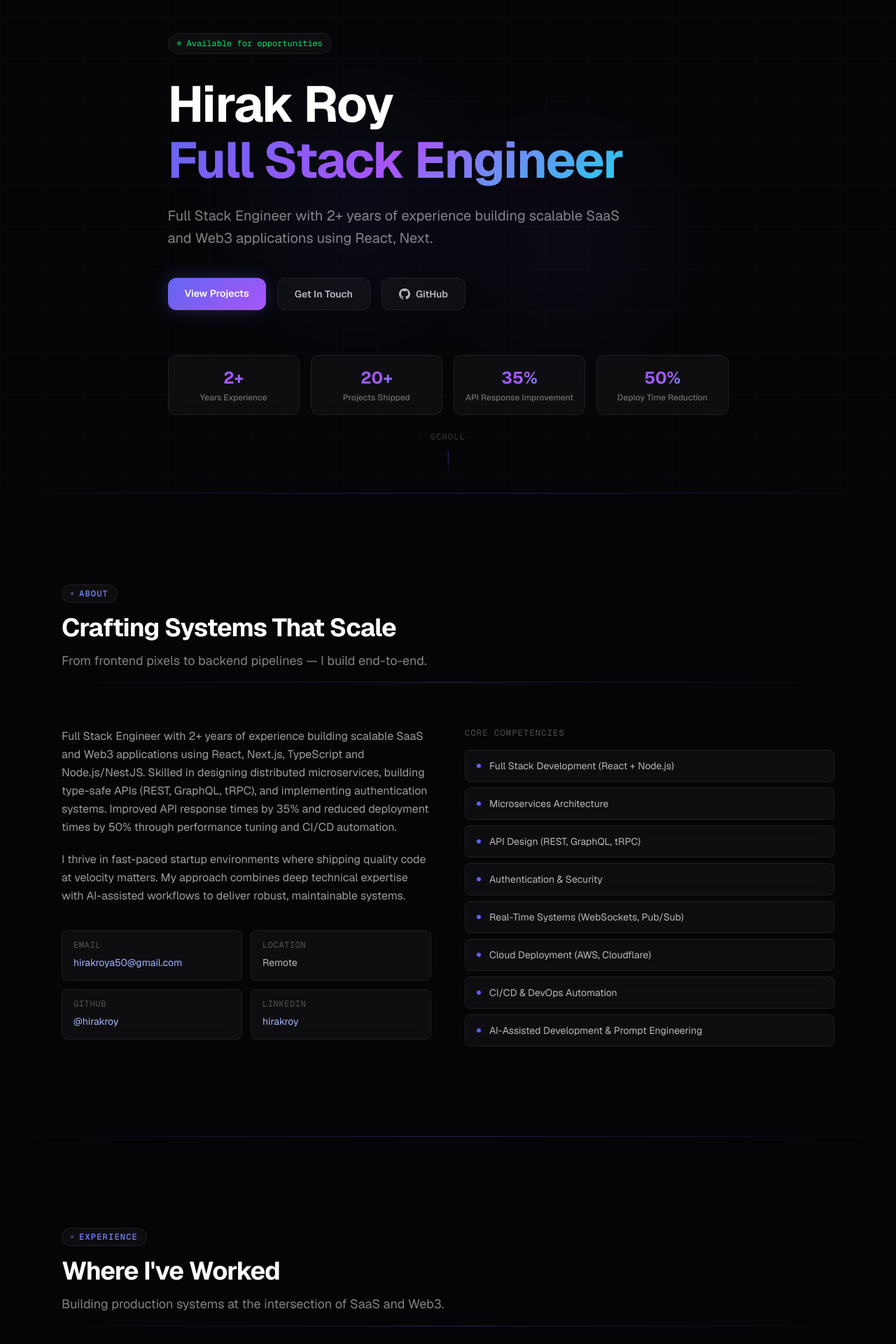
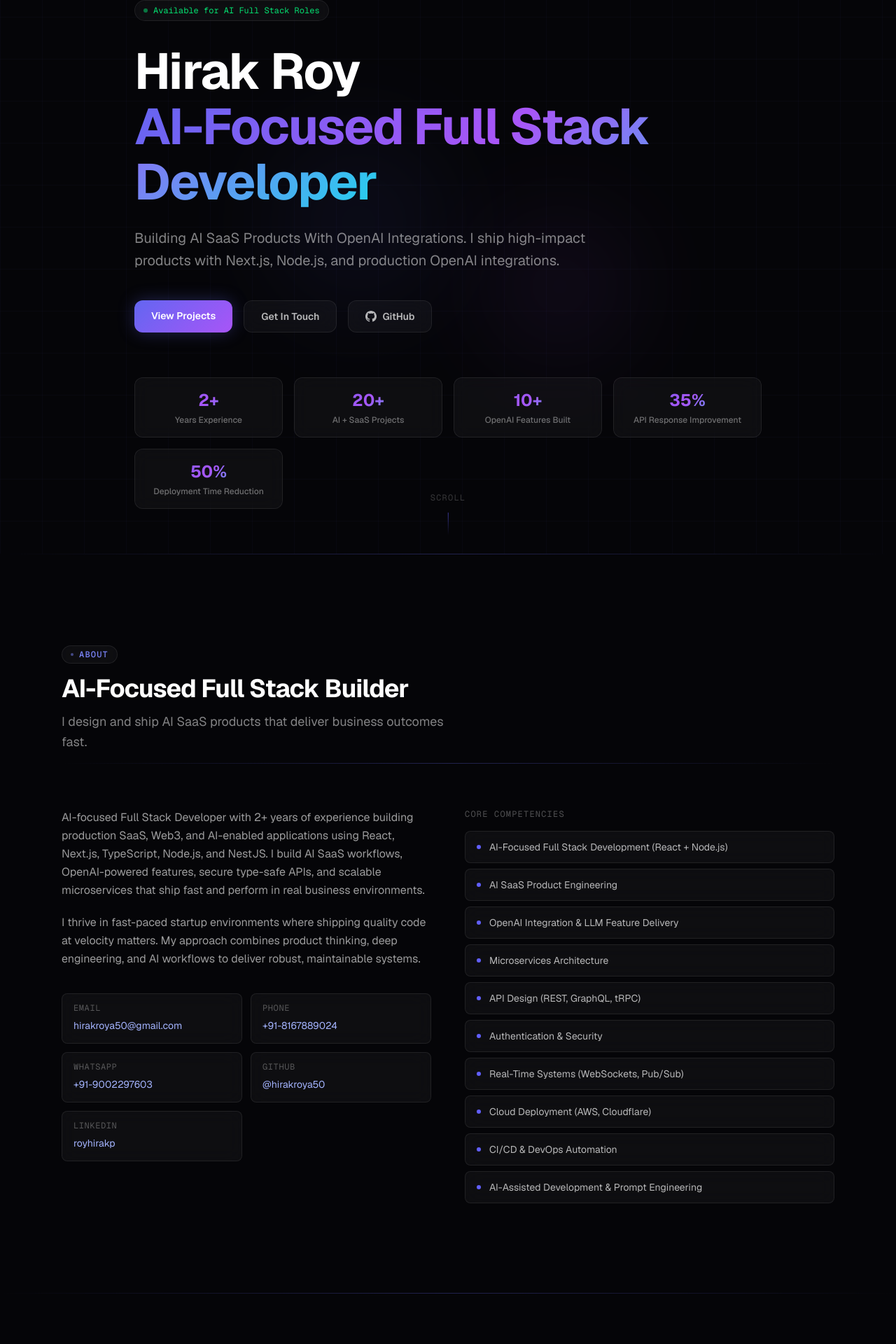
Before and after one commit to hirakroya50/portfolio, a Next.js app: page / in a window 1280 px wide. Shown: the part 96-2016 px from the top of the page at 70% size. Built offline with nearby package versions, Linux system fonts and the light colour scheme.

Commit message:
Update portfolio to reflect AI-focused full stack development expertise and enhance project descriptions

```diff
--- a/app/layout.tsx
+++ b/app/layout.tsx
@@ -13,21 +13,22 @@ const geistMono = Geist_Mono({
 });
 
 export const metadata: Metadata = {
-  title: "Hirak Roy — Full Stack Engineer",
+  title: "Hirak Roy — AI-Focused Full Stack Developer",
   description:
-    "Full Stack Engineer building scalable SaaS & Web3 applications. Specializing in React, Next.js, TypeScript, Node.js, and distributed microservices.",
+    "AI-focused full stack developer building AI SaaS products, OpenAI-powered features, and scalable web platforms with Next.js, TypeScript, and Node.js.",
   keywords: [
-    "Full Stack Engineer",
+    "AI Full Stack Developer",
+    "OpenAI Integration",
+    "AI SaaS Developer",
     "React",
     "Next.js",
     "TypeScript",
-    "Web3",
-    "SaaS",
+    "Node.js",
   ],
   authors: [{ name: "Hirak Roy" }],
   openGraph: {
-    title: "Hirak Roy — Full Stack Engineer",
-    description: "Building scalable SaaS & Web3 applications",
+    title: "Hirak Roy — AI-Focused Full Stack Developer",
+    description: "Building AI SaaS products with production OpenAI integrations",
     type: "website",
   },
 };
--- a/components/sections/About.tsx
+++ b/components/sections/About.tsx
@@ -12,8 +12,8 @@ export default function About() {
         <FadeIn>
           <SectionHeading
             badge="About"
-            title="Crafting Systems That Scale"
-            subtitle="From frontend pixels to backend pipelines — I build end-to-end."
+            title="AI-Focused Full Stack Builder"
+            subtitle="I design and ship AI SaaS products that deliver business outcomes fast."
           />
         </FadeIn>
 
@@ -24,8 +24,8 @@ export default function About() {
               <p>{profile.summary}</p>
               <p>
                 I thrive in fast-paced startup environments where shipping
-                quality code at velocity matters. My approach combines deep
-                technical expertise with AI-assisted workflows to deliver
+                quality code at velocity matters. My approach combines product
+                thinking, deep engineering, and AI workflows to deliver
                 robust, maintainable systems.
               </p>
 
@@ -37,11 +37,20 @@ export default function About() {
                     value: profile.email,
                     href: `mailto:${profile.email}`,
                   },
-                  { label: "Location", value: profile.location, href: null },
-                  { label: "GitHub", value: "@hirakroy", href: profile.github },
+                  { label: "Phone", value: profile.phone, href: `tel:${profile.phone}` },
+                  {
+                    label: "WhatsApp",
+                    value: profile.whatsapp,
+                    href: `https://wa.me/919002297603`,
+                  },
+                  {
+                    label: "GitHub",
+                    value: "@hirakroya50",
+                    href: profile.github,
+                  },
                   {
                     label: "LinkedIn",
-                    value: "hirakroy",
+                    value: "royhirakp",
                     href: profile.linkedin,
                   },
                 ].map((item) => (
--- a/components/sections/Contact.tsx
+++ b/components/sections/Contact.tsx
@@ -21,8 +21,8 @@ export default function Contact() {
         <FadeIn>
           <SectionHeading
             badge="Contact"
-            title="Let's Work Together"
-            subtitle="Open to full-time roles, contract work, and interesting collaborations."
+            title="Hire Me For AI + Full Stack Roles"
+            subtitle="Open to immediate opportunities in AI SaaS, full-stack engineering, and product-focused teams."
           />
         </FadeIn>
 
@@ -43,10 +43,10 @@ export default function Contact() {
               />
               <div className="relative z-10">
                 <p className="text-white/60 text-base leading-relaxed mb-8">
-                  I&apos;m always excited to hear about new opportunities and
-                  interesting projects. Whether you need a full-stack engineer
-                  for your SaaS product, Web3 platform, or need help
-                  architecting scalable systems - let&apos;s talk.
+                  I&apos;m actively looking for strong product engineering teams
+                  where I can build AI-first SaaS experiences, production
+                  OpenAI integrations, and scalable full-stack systems. If
+                  you&apos;re hiring, I can join quickly.
                 </p>
                 <div className="flex flex-wrap gap-4">
                   <motion.a
@@ -89,14 +89,25 @@ export default function Contact() {
                 },
                 {
                   label: "GitHub",
-                  value: "github.com/hirakroy",
+                  value: "github.com/hirakroya50",
                   href: profile.github,
                   external: true,
                 },
                 {
                   label: "LinkedIn",
-                  value: "linkedin.com/in/hirakroy",
+                  value: "linkedin.com/in/royhirakp",
                   href: profile.linkedin,
+                  external: true,
+                },
+                {
+                  label: "Phone",
+                  value: profile.phone,
+                  href: `tel:${profile.phone}`,
+                },
+                {
+                  label: "WhatsApp",
+                  value: profile.whatsapp,
+                  href: "https://wa.me/919002297603",
                   external: true,
                 },
               ].map((item) => (
--- a/components/sections/Experience.tsx
+++ b/components/sections/Experience.tsx
@@ -12,7 +12,7 @@ export default function Experience() {
           <SectionHeading
             badge="Experience"
             title="Where I've Worked"
-            subtitle="Building production systems at the intersection of SaaS and Web3."
+            subtitle="Shipping AI SaaS, full-stack platforms, and scalable microservices in production."
           />
         </FadeIn>
 
--- a/components/sections/Hero.tsx
+++ b/components/sections/Hero.tsx
@@ -30,7 +30,7 @@ export default function Hero() {
             className="inline-flex items-center gap-2 px-3 py-1.5 rounded-full glass border border-green-500/20 text-green-400 text-xs font-mono mb-8"
           >
             <span className="w-1.5 h-1.5 rounded-full bg-green-400 animate-pulse" />
-            Available for opportunities
+            Available for AI Full Stack Roles
           </motion.div>
 
           {/* Main heading */}
@@ -52,7 +52,8 @@ export default function Hero() {
             transition={{ duration: 0.6, delay: 0.35 }}
             className="text-white/50 text-lg sm:text-xl max-w-2xl leading-relaxed mb-10"
           >
-            {profile.summary.split(".")[0]}.
+            {profile.tagline}. I ship high-impact products with Next.js,
+            Node.js, and production OpenAI integrations.
           </motion.p>
 
           {/* CTAs */}
--- a/data/experience.ts
+++ b/data/experience.ts
@@ -7,7 +7,8 @@ export const experience = [
     location: "Remote",
     current: true,
     highlights: [
-      "Developed and maintained scalable SaaS Web3 applications using Next.js and NestJS microservices",
+      "Developed and maintained scalable SaaS, Web3, and AI-enabled applications using Next.js and NestJS microservices",
+      "Built AI SaaS product modules with OpenAI integrations for automation, generation, and productivity workflows",
       "Designed and implemented backend business logic for distributed microservices architecture, building scalable REST APIs with Node.js",
       "Built type-safe APIs using tRPC and integrated frontend with efficient data-fetching strategies",
       "Implemented JWT-based authentication, RBAC authorization, and OTP verification systems",
@@ -22,6 +23,7 @@ export const experience = [
     tech: [
       "Next.js",
       "NestJS",
+      "OpenAI API",
       "tRPC",
       "GraphQL",
       "PostgreSQL",
--- a/data/profile.ts
+++ b/data/profile.ts
@@ -1,20 +1,22 @@
 export const profile = {
   name: "Hirak Roy",
-  title: "Full Stack Engineer",
-  tagline: "Building Scalable SaaS & Web3 Applications",
+  title: "AI-Focused Full Stack Developer",
+  tagline: "Building AI SaaS Products With OpenAI Integrations",
   summary:
-    "Full Stack Engineer with 2+ years of experience building scalable SaaS and Web3 applications using React, Next.js, TypeScript and Node.js/NestJS. Skilled in designing distributed microservices, building type-safe APIs (REST, GraphQL, tRPC), and implementing authentication systems. Improved API response times by 35% and reduced deployment times by 50% through performance tuning and CI/CD automation.",
+    "AI-focused Full Stack Developer with 2+ years of experience building production SaaS, Web3, and AI-enabled applications using React, Next.js, TypeScript, Node.js, and NestJS. I build AI SaaS workflows, OpenAI-powered features, secure type-safe APIs, and scalable microservices that ship fast and perform in real business environments.",
   email: "hirakroya50@gmail.com",
-  phone: "+918167889024",
+  phone: "+91-8167889024",
+  whatsapp: "+91-9002297603",
   location: "Remote",
-  linkedin: "https://linkedin.com",
-  github: "https://github.com",
+  linkedin: "https://www.linkedin.com/in/royhirakp/",
+  github: "https://github.com/hirakroya50",
   portfolio: "https://hirakroy.dev",
   avatar: "/avatar.png",
   stats: [
     { label: "Years Experience", value: "2+" },
-    { label: "Projects Shipped", value: "20+" },
+    { label: "AI + SaaS Projects", value: "20+" },
+    { label: "OpenAI Features Built", value: "10+" },
     { label: "API Response Improvement", value: "35%" },
-    { label: "Deploy Time Reduction", value: "50%" },
+    { label: "Deployment Time Reduction", value: "50%" },
   ],
 };
--- a/data/projects.ts
+++ b/data/projects.ts
@@ -1,10 +1,18 @@
 export const projects = [
   {
-    title: "SaaS Web3 Platform",
+    title: "AI SaaS Automation Platform",
     description:
-      "Scalable multi-tenant SaaS platform with Web3 integrations, microservices backend, JWT auth, and real-time features built with Next.js and NestJS.",
-    tech: ["Next.js", "NestJS", "tRPC", "PostgreSQL", "Redis", "AWS S3"],
-    github: "https://github.com",
+      "Production-grade multi-tenant AI SaaS platform with OpenAI integration for content generation, workflow automation, role-based access, and real-time activity insights.",
+    tech: [
+      "Next.js",
+      "NestJS",
+      "OpenAI API",
+      "tRPC",
+      "PostgreSQL",
+      "Redis",
+      "AWS S3",
+    ],
+    github: "https://github.com/hirakroya50",
     live: "https://",
     stepsToTest: [
       "Clone the repository",
@@ -17,11 +25,19 @@ export const projects = [
     featured: true,
   },
   {
-    title: "Type-Safe API Gateway",
+    title: "AI Workflow API Gateway",
     description:
-      "End-to-end type-safe API gateway using tRPC, GraphQL, and Zod validation schemas. Includes RBAC authorization and OTP-based authentication flows.",
-    tech: ["Node.js", "tRPC", "GraphQL", "Zod", "JWT", "PostgreSQL"],
-    github: "https://github.com",
+      "Type-safe API gateway for AI products using tRPC, GraphQL, and Zod with prompt orchestration, usage metering, JWT auth, and RBAC permissioning.",
+    tech: [
+      "Node.js",
+      "tRPC",
+      "GraphQL",
+      "OpenAI API",
+      "Zod",
+      "JWT",
+      "PostgreSQL",
+    ],
+    github: "https://github.com/hirakroya50",
     live: "https://",
     stepsToTest: [
       "Clone the repo",
@@ -35,11 +51,11 @@ export const projects = [
     featured: true,
   },
   {
-    title: "Real-Time Job Queue System",
+    title: "Real-Time AI Job Queue Engine",
     description:
-      "Background job processing system with BullMQ, Redis pub/sub, and WebSocket notifications. Handles async tasks with retry logic and monitoring dashboard.",
-    tech: ["Node.js", "BullMQ", "Redis", "WebSockets", "Docker"],
-    github: "https://github.com",
+      "Background processing engine for AI tasks using BullMQ and Redis with queue prioritization, retries, WebSocket notifications, and execution dashboards.",
+    tech: ["Node.js", "BullMQ", "Redis", "WebSockets", "OpenAI API", "Docker"],
+    github: "https://github.com/hirakroya50",
     live: "https://",
     stepsToTest: [
       "Clone the repository",
@@ -54,9 +70,9 @@ export const projects = [
   {
     title: "Developer Portfolio",
     description:
-      "This portfolio — a futuristic Next.js 16 App Router site with motion.dev animations, glassmorphism UI, and data-driven content architecture.",
+      "A high-converting, recruiter-focused portfolio for an AI-focused full stack developer with motion.dev micro-interactions and premium glassmorphism UI.",
     tech: ["Next.js", "TypeScript", "Tailwind CSS", "motion.dev"],
-    github: "https://github.com",
+    github: "https://github.com/hirakroya50",
     live: "https://hirakroy.dev",
     stepsToTest: [
       "Clone the repo",
--- a/data/skills.ts
+++ b/data/skills.ts
@@ -67,23 +67,28 @@ export const skillCategories: SkillCategory[] = [
     skills: ["JWT", "RBAC", "OTP Verification", "OAuth2", "Session Management"],
   },
   {
-    category: "AI-Augmented Dev",
+    category: "AI & LLM Engineering",
     icon: "◎",
     color: "pink",
     skills: [
-      "Cursor",
-      "GitHub Copilot",
-      "Claude",
-      "OpenAI Codex",
-      "ChatGPT",
+      "OpenAI API Integration",
       "Prompt Engineering",
+      "LLM Workflow Design",
+      "AI SaaS Feature Delivery",
+      "Model Context Orchestration",
+      "Tool Calling Patterns",
+      "RAG Fundamentals",
+      "Embedding Pipelines",
+      "AI Agent UX",
       "AI Workflows",
     ],
   },
 ];
 
 export const coreCompetencies = [
-  "Full Stack Development (React + Node.js)",
+  "AI-Focused Full Stack Development (React + Node.js)",
+  "AI SaaS Product Engineering",
+  "OpenAI Integration & LLM Feature Delivery",
   "Microservices Architecture",
   "API Design (REST, GraphQL, tRPC)",
   "Authentication & Security",
```
